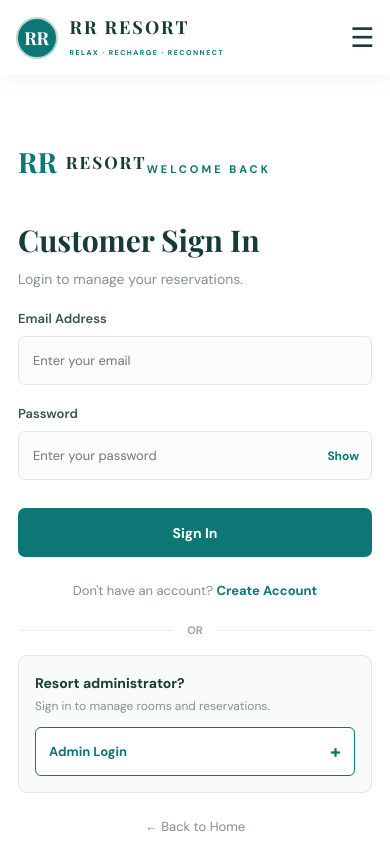
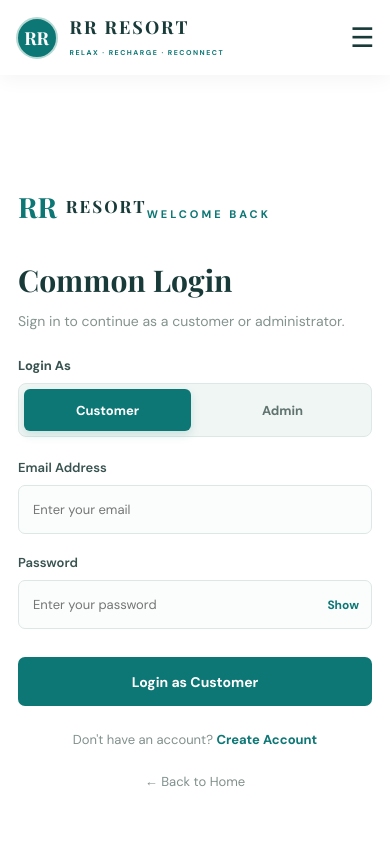
Before and after one commit to KiruthikaMegam/HotelBookingManagementSystem, a React (Vite) app: page /login in a window 390 px wide. Shown: the top 844 px of the page. Built offline with nearby package versions, Linux system fonts and the light colour scheme.

Commit message:
Add one Common Login page for customer and admin
Use one shared login form with customer/admin role selection and route users by role.

```diff
--- a/src/App.jsx
+++ b/src/App.jsx
@@ -1,4 +1,4 @@
-import { Routes, Route } from "react-router-dom";
+import { Routes, Route, Navigate } from "react-router-dom";
 
 import { HotelProvider } from "./context/HotelContext";
 import Navbar from "./components/Navbar";
@@ -38,7 +38,7 @@ function App() {
           <Route path="/confirmation" element={<><Navbar /><Confirmation /><Footer /></>} />
 
           <Route path="/login" element={<><Navbar /><Login /><Footer /></>} />
-          <Route path="/admin/login" element={<><Navbar /><Login /><Footer /></>} />
+          <Route path="/admin/login" element={<Navigate to="/login" replace />} />
           <Route path="/register" element={<><Navbar /><Register /><Footer /></>} />
 
           <Route path="/my-bookings" element={<><Navbar /><MyBookings /><Footer /></>} />
--- a/src/admin/ProtectedAdminRoute.jsx
+++ b/src/admin/ProtectedAdminRoute.jsx
@@ -3,5 +3,5 @@ import { Navigate, Outlet } from "react-router-dom";
 export default function ProtectedAdminRoute() {
   const isLoggedIn = localStorage.getItem("rrAdminLoggedIn") === "true";
 
-  return isLoggedIn ? <Outlet /> : <Navigate to="/admin/login" replace />;
+  return isLoggedIn ? <Outlet /> : <Navigate to="/login" replace />;
 }
--- a/src/pages/Login.css
+++ b/src/pages/Login.css
@@ -1,7 +1,7 @@
 .customer-auth-page {
   min-height: 100vh;
   display: flex;
-  background: white;
+  background: #ffffff;
 }
 
 .customer-auth-image {
@@ -18,7 +18,7 @@
 }
 
 .customer-auth-image-content {
-  color: white;
+  color: #ffffff;
   max-width: 480px;
   animation: fadeIn 0.8s ease;
 }
@@ -44,15 +44,18 @@
 
 .customer-auth-form-area {
   width: 50%;
+  min-height: 100vh;
   display: flex;
   align-items: center;
   justify-content: center;
   padding: 40px 25px;
+  overflow-y: auto;
 }
 
 .customer-auth-form {
   width: 100%;
   max-width: 420px;
+  padding: 8px 0 24px;
   animation: fadeIn 0.7s ease;
 }
 
@@ -64,7 +67,7 @@
   color: #0d7775;
   font-size: 28px;
   font-weight: 700;
-  margin-bottom: 55px;
+  margin-bottom: 30px;
 }
 
 .customer-auth-logo span {
@@ -90,7 +93,44 @@
 .customer-auth-description {
   color: #84938f;
   font-size: 14px;
-  margin: 10px 0 30px;
+  line-height: 1.6;
+  margin: 10px 0 25px;
+}
+
+.login-role-label {
+  color: #38534f;
+  font-size: 13px;
+  font-weight: 700;
+  margin-bottom: 9px;
+}
+
+.login-role-selector {
+  display: flex;
+  gap: 8px;
+  padding: 5px;
+  margin-bottom: 22px;
+  background: #f0f6f4;
+  border: 1px solid #dce8e5;
+  border-radius: 8px;
+}
+
+.login-role-selector button {
+  flex: 1;
+  height: 42px;
+  border: 0;
+  border-radius: 6px;
+  background: transparent;
+  color: #60736f;
+  font-size: 13px;
+  font-weight: 700;
+  cursor: pointer;
+  transition: 0.25s ease;
+}
+
+.login-role-selector button.active {
+  background: #0d7775;
+  color: #ffffff;
+  box-shadow: 0 4px 10px rgba(13, 119, 117, 0.16);
 }
 
 .customer-auth-input-group {
@@ -140,18 +180,20 @@
   color: #0d7775;
   font-size: 12px;
   font-weight: 700;
+  cursor: pointer;
 }
 
 .customer-auth-submit {
   width: 100%;
   height: 49px;
   background: #0d7775;
-  color: white;
+  color: #ffffff;
   border: none;
   border-radius: 7px;
   font-weight: 700;
   font-size: 14px;
   margin-top: 8px;
+  cursor: pointer;
   transition: 0.3s;
 }
 
@@ -173,6 +215,26 @@
   font-weight: 700;
 }
 
+.admin-login-hint {
+  padding: 13px 15px;
+  margin-top: 20px;
+  border-radius: 7px;
+  background: #eef7f5;
+  color: #38534f;
+  font-size: 12px;
+  line-height: 1.7;
+}
+
+.admin-login-hint strong {
+  display: block;
+  color: #0d7775;
+  margin-bottom: 5px;
+}
+
+.admin-login-hint p {
+  overflow-wrap: anywhere;
+}
+
 .customer-auth-back {
   display: block;
   text-align: center;
@@ -190,6 +252,17 @@
   margin-bottom: 18px;
 }
 
+@keyframes fadeIn {
+  from {
+    opacity: 0;
+    transform: translateY(12px);
+  }
+  to {
+    opacity: 1;
+    transform: translateY(0);
+  }
+}
+
 @media (max-width: 850px) {
   .customer-auth-image {
     display: none;
@@ -198,156 +271,6 @@
   .customer-auth-form-area {
     width: 100%;
     min-height: 100vh;
-  }
-}
-
-@media (max-width: 480px) {
-  .customer-auth-form-area {
-    padding: 30px 22px;
-  }
-
-  .customer-auth-logo {
-    margin-bottom: 40px;
-  }
-
-  .customer-auth-form h2 {
-    font-size: 30px;
-  }
-}
-
-.customer-auth-form-area {
-  align-items: flex-start;
-  overflow-y: auto;
-}
-
-.customer-auth-form {
-  max-width: 460px;
-  padding: 8px 0 24px;
-}
-
-.customer-auth-logo {
-  margin-bottom: 30px;
-}
-
-.customer-auth-description {
-  margin-bottom: 22px;
-}
-
-.unified-login-divider {
-  display: flex;
-  align-items: center;
-  gap: 14px;
-  margin: 24px 0 18px;
-  color: #9aa9a5;
-  font-size: 11px;
-  font-weight: 700;
-}
-
-.unified-login-divider::before,
-.unified-login-divider::after {
-  content: "";
-  height: 1px;
-  flex: 1;
-  background: #e5eeeb;
-}
-
-.admin-login-entry {
-  padding: 16px;
-  border: 1px solid #dce8e5;
-  border-radius: 9px;
-  background: #f8fbfa;
-}
-
-.admin-login-entry strong {
-  color: #183b39;
-  font-size: 14px;
-}
-
-.admin-login-entry p {
-  margin-top: 5px;
-  color: #84938f;
-  font-size: 12px;
-}
-
-.admin-login-toggle {
-  width: 100%;
-  display: flex;
-  justify-content: space-between;
-  align-items: center;
-  margin-top: 13px;
-  padding: 11px 13px;
-  border: 1px solid #0d7775;
-  border-radius: 6px;
-  background: white;
-  color: #0d7775;
-  font-size: 13px;
-  font-weight: 700;
-  cursor: pointer;
-}
-
-.admin-login-toggle span {
-  font-size: 19px;
-}
-
-.unified-admin-form {
-  margin-top: 16px;
-  padding: 20px;
-  border: 1px solid #dce8e5;
-  border-radius: 9px;
-  background: #ffffff;
-  animation: fadeIn 0.3s ease;
-}
-
-.unified-admin-form h3 {
-  color: #183b39;
-  font-family: 'Playfair Display', serif;
-  font-size: 22px;
-}
-
-.unified-admin-form > p {
-  color: #84938f;
-  font-size: 12px;
-  line-height: 1.6;
-  margin: 7px 0 18px;
-}
-
-.admin-demo-credentials {
-  padding: 13px;
-  margin: 4px 0 14px;
-  border-radius: 7px;
-  background: #eef7f5;
-  color: #38534f;
-}
-
-.admin-demo-credentials > span {
-  display: block;
-  margin-bottom: 8px;
-  color: #0d7775;
-  font-size: 10px;
-  font-weight: 800;
-  letter-spacing: 1.4px;
-}
-
-.admin-demo-credentials p {
-  margin: 5px 0;
-  font-size: 12px;
-  overflow-wrap: anywhere;
-}
-
-.admin-demo-credentials button {
-  margin-top: 9px;
-  padding: 7px 10px;
-  border: 0;
-  border-radius: 5px;
-  background: #d8ebe7;
-  color: #0d7775;
-  font-size: 11px;
-  font-weight: 700;
-  cursor: pointer;
-}
-
-@media (max-width: 850px) {
-  .customer-auth-form-area {
     align-items: center;
   }
 
@@ -361,7 +284,11 @@
     padding: 28px 18px;
   }
 
-  .unified-admin-form {
-    padding: 16px;
+  .customer-auth-logo {
+    margin-bottom: 25px;
+  }
+
+  .customer-auth-form h2 {
+    font-size: 30px;
   }
 }
--- a/src/pages/Login.jsx
+++ b/src/pages/Login.jsx
@@ -7,21 +7,15 @@ import "./Login.css";
 export default function Login() {
   const navigate = useNavigate();
   const location = useLocation();
-  const { loginCustomer } = useHotel();
+  const { loginCustomer, logoutCustomer } = useHotel();
 
+  const [role, setRole] = useState("customer");
   const [email, setEmail] = useState("");
   const [password, setPassword] = useState("");
   const [showPassword, setShowPassword] = useState(false);
   const [error, setError] = useState("");
-  const [showAdminLogin, setShowAdminLogin] = useState(
-    location.pathname === "/admin/login"
-  );
-  const [adminEmail, setAdminEmail] = useState("");
-  const [adminPassword, setAdminPassword] = useState("");
-  const [adminError, setAdminError] = useState("");
-  const [showAdminPassword, setShowAdminPassword] = useState(false);
 
-  function handleCustomerLogin(e) {
+  function handleSubmit(e) {
     e.preventDefault();
     setError("");
 
@@ -30,6 +24,23 @@ export default function Login() {
       return;
     }
 
+    if (role === "admin") {
+      const isValidAdmin =
+        email.trim().toLowerCase() === initialAdmin.email.toLowerCase() &&
+        password === initialAdmin.password;
+
+      if (!isValidAdmin) {
+        setError("Invalid email or password.");
+        return;
+      }
+
+      logoutCustomer();
+      localStorage.setItem("rrAdminLoggedIn", "true");
+      navigate("/admin", { replace: true });
+      return;
+    }
+
+    localStorage.removeItem("rrAdminLoggedIn");
     const result = loginCustomer(email, password);
 
     if (!result.success) {
@@ -38,33 +49,6 @@ export default function Login() {
     }
 
     navigate(location.state?.from || "/my-bookings", { replace: true });
-  }
-
-  function handleAdminLogin(e) {
-    e.preventDefault();
-    setAdminError("");
-
-    if (!adminEmail.trim() || !adminPassword) {
-      setAdminError("Please enter admin email and password.");
-      return;
-    }
-
-    if (
-      adminEmail.trim().toLowerCase() === initialAdmin.email.toLowerCase() &&
-      adminPassword === initialAdmin.password
-    ) {
-      localStorage.setItem("rrAdminLoggedIn", "true");
-      navigate("/admin", { replace: true });
-      return;
-    }
-
-    setAdminError("Invalid admin email or password.");
-  }
-
-  function fillAdminCredentials() {
-    setAdminEmail(initialAdmin.email);
-    setAdminPassword(initialAdmin.password);
-    setAdminError("");
   }
 
   return (
@@ -87,128 +71,85 @@ export default function Login() {
           </Link>
 
           <span className="customer-auth-subtitle">WELCOME BACK</span>
-          <h2>Customer Sign In</h2>
+          <h2>Common Login</h2>
           <p className="customer-auth-description">
-            Login to manage your reservations.
+            Sign in to continue as a customer or administrator.
           </p>
+
+          <div className="login-role-label">Login As</div>
+          <div className="login-role-selector">
+            <button
+              type="button"
+              className={role === "customer" ? "active" : ""}
+              onClick={() => {
+                setRole("customer");
+                setError("");
+              }}
+            >
+              Customer
+            </button>
+            <button
+              type="button"
+              className={role === "admin" ? "active" : ""}
+              onClick={() => {
+                setRole("admin");
+                setError("");
+              }}
+            >
+              Admin
+            </button>
+          </div>
 
           {error && <div className="customer-auth-error">{error}</div>}
 
-          <form onSubmit={handleCustomerLogin}>
+          <form onSubmit={handleSubmit}>
             <div className="customer-auth-input-group">
-              <label htmlFor="customer-email">Email Address</label>
+              <label htmlFor="login-email">Email Address</label>
               <input
-                id="customer-email"
+                id="login-email"
                 type="email"
                 placeholder="Enter your email"
                 value={email}
                 onChange={(e) => setEmail(e.target.value)}
+                autoComplete="username"
               />
             </div>
 
             <div className="customer-auth-input-group">
-              <label htmlFor="customer-password">Password</label>
+              <label htmlFor="login-password">Password</label>
               <div className="customer-password-field">
                 <input
-                  id="customer-password"
+                  id="login-password"
                   type={showPassword ? "text" : "password"}
                   placeholder="Enter your password"
                   value={password}
                   onChange={(e) => setPassword(e.target.value)}
+                  autoComplete="current-password"
                 />
-                <button type="button" onClick={() => setShowPassword(!showPassword)}>
+                <button
+                  type="button"
+                  onClick={() => setShowPassword(!showPassword)}
+                >
                   {showPassword ? "Hide" : "Show"}
                 </button>
               </div>
             </div>
 
             <button type="submit" className="customer-auth-submit">
-              Sign In
+              Login as {role === "admin" ? "Admin" : "Customer"}
             </button>
           </form>
 
-          <p className="customer-auth-switch">
-            Don't have an account? <Link to="/register">Create Account</Link>
-          </p>
-
-          <div className="unified-login-divider">
-            <span>OR</span>
-          </div>
-
-          <div className="admin-login-entry">
-            <div>
-              <strong>Resort administrator?</strong>
-              <p>Sign in to manage rooms and reservations.</p>
+          {role === "customer" ? (
+            <p className="customer-auth-switch">
+              Don't have an account? <Link to="/register">Create Account</Link>
+            </p>
+          ) : (
+            <div className="admin-login-hint">
+              <strong>Admin Demo Account</strong>
+              <p>Email: {initialAdmin.email}</p>
+              <p>Password: {initialAdmin.password}</p>
             </div>
-            <button
-              type="button"
-              className="admin-login-toggle"
-              onClick={() => {
-                setShowAdminLogin(!showAdminLogin);
-                setAdminError("");
-              }}
-            >
-              {showAdminLogin ? "Hide Admin Login" : "Admin Login"}
-              <span>{showAdminLogin ? "−" : "+"}</span>
-            </button>
-          </div>
-
-          {showAdminLogin && (
-            <form className="unified-admin-form" onSubmit={handleAdminLogin}>
-              <h3>Admin Login</h3>
-              <p>Enter your administrator credentials to open the dashboard.</p>
-
-              {adminError && <div className="customer-auth-error">{adminError}</div>}
-
-              <div className="customer-auth-input-group">
-                <label htmlFor="admin-email">Admin Email Address</label>
-                <input
-                  id="admin-email"
-                  type="email"
-                  placeholder="Enter admin email"
-                  value={adminEmail}
-                  onChange={(e) => {
-                    setAdminEmail(e.target.value);
-                    setAdminError("");
-                  }}
-                />
-              </div>
-
-              <div className="customer-auth-input-group">
-                <label htmlFor="admin-password">Admin Password</label>
-                <div className="customer-password-field">
-                  <input
-                    id="admin-password"
-                    type={showAdminPassword ? "text" : "password"}
-                    placeholder="Enter admin password"
-                    value={adminPassword}
-                    onChange={(e) => {
-                      setAdminPassword(e.target.value);
-                      setAdminError("");
-                    }}
-                  />
-                  <button
-                    type="button"
-                    onClick={() => setShowAdminPassword(!showAdminPassword)}
-                  >
-                    {showAdminPassword ? "Hide" : "Show"}
-                  </button>
-                </div>
-              </div>
-
-              <div className="admin-demo-credentials">
-                <span>DEMO ADMIN CREDENTIALS</span>
-                <p><strong>Email:</strong> {initialAdmin.email}</p>
-                <p><strong>Password:</strong> {initialAdmin.password}</p>
-                <button type="button" onClick={fillAdminCredentials}>
-                  Use Demo Credentials
-                </button>
-              </div>
-
-              <button type="submit" className="customer-auth-submit">
-                Login to Admin Dashboard
-              </button>
-            </form>
           )}
 
           <Link to="/" className="customer-auth-back">← Back to Home</Link>
```
